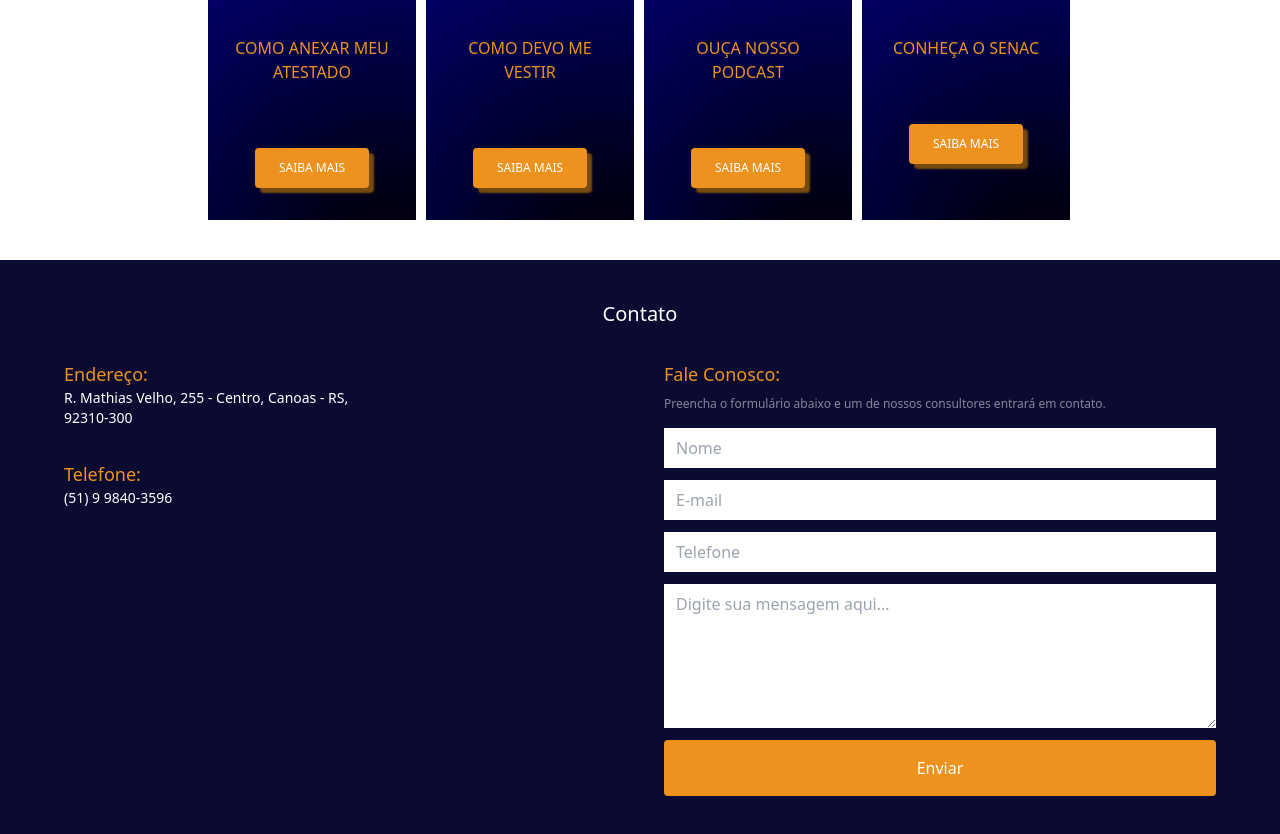
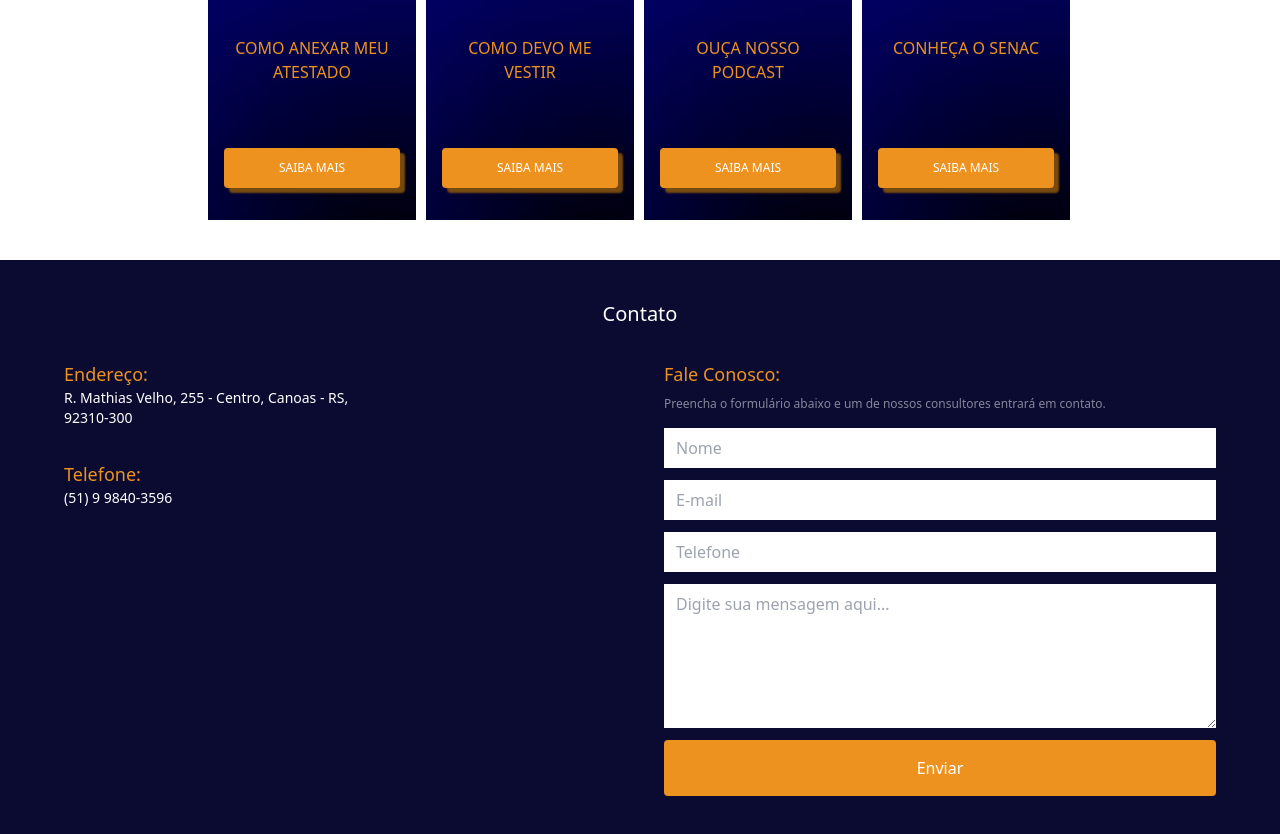
Before and after one commit to gabjohann/eu-aprendiz, a React (Vite) app: page / in a window 1280 px wide. Shown: the part 800-1634 px from the top of the page. Built offline with nearby package versions, Linux system fonts and the light colour scheme.

Commit message:
fix: spacing into elements

```diff
--- a/src/components/video-card.tsx
+++ b/src/components/video-card.tsx
@@ -9,14 +9,19 @@ export function VideoCard({ title, link }: VideoCardProps) {
 			<p className="pb-16 text-base text-center uppercase text-orange">
 				{title}
 			</p>
+
+			<div className="flex items-end flex-grow w-full">
+				{' '}
+				{/* Alinha o botão na parte inferior */}
 				<button
 					type="button"
-				className="px-6 py-3 text-xs text-white uppercase rounded bg-orange orangeButton"
+					className="w-full px-6 py-3 text-xs text-white uppercase rounded bg-orange orangeButton"
 				>
 					<a href={link} target="_blank" rel="noreferrer">
 						Saiba mais
 					</a>
 				</button>
 			</div>
+		</div>
 	)
 }
```
Lines whose indentation alone changed are shown as unchanged.
